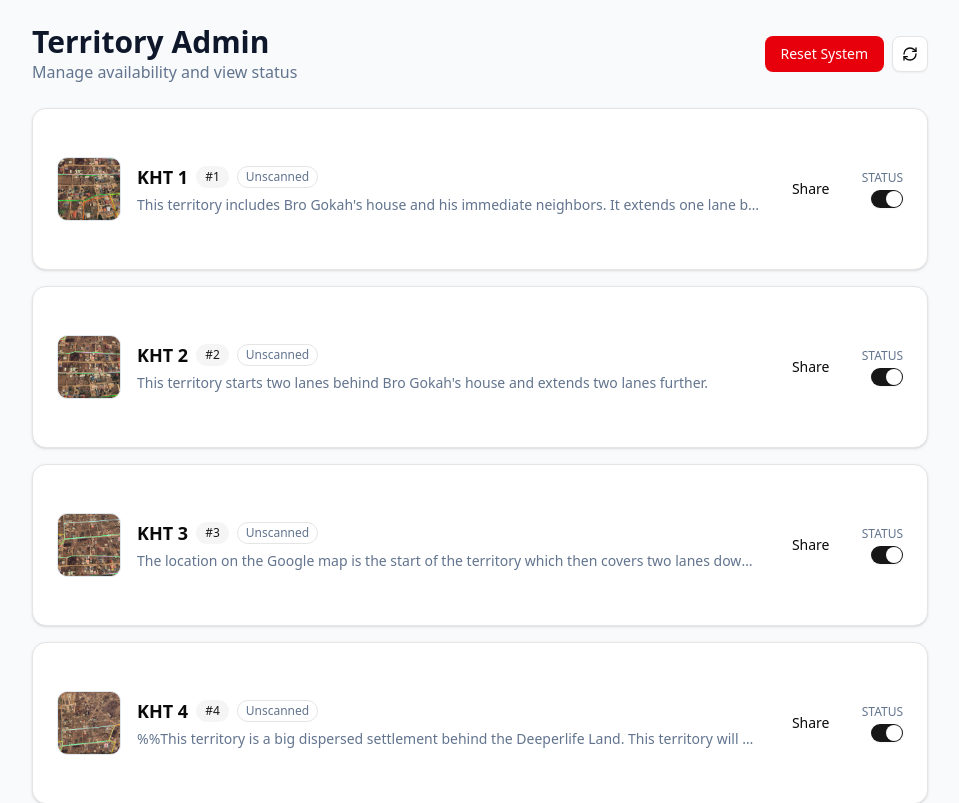
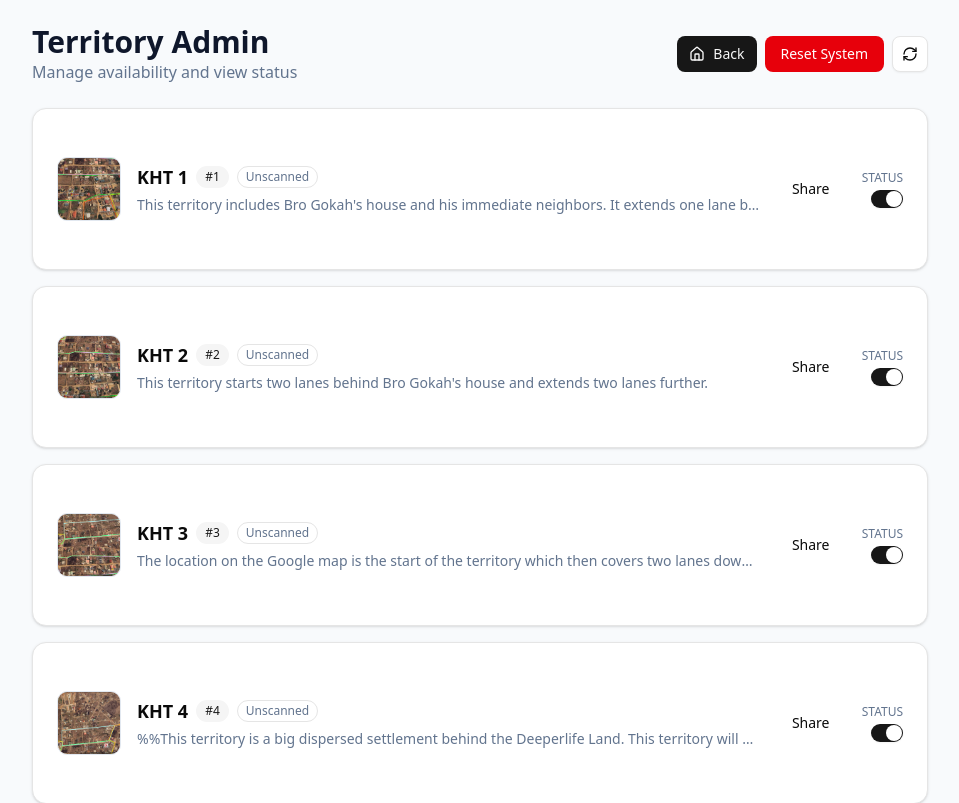
Before and after one commit to ElkanHub/MapDispenser, a Next.js app: page /admin in a window 1280 px wide. Shown: the top 803 px of the page, without its empty margins (160-1119 px from the left). Built offline with nearby package versions, Linux system fonts and the light colour scheme.

Commit message:
added back button

```diff
--- a/src/app/admin/page.tsx
+++ b/src/app/admin/page.tsx
@@ -6,7 +6,8 @@ import { Card, CardContent, CardHeader, CardTitle, CardDescription } from "@/com
 import { Switch } from "@/components/ui/switch";
 import { Badge } from "@/components/ui/badge";
 import { Button } from "@/components/ui/button";
-import { Loader2, RefreshCw } from 'lucide-react';
+import { Loader2, RefreshCw, HomeIcon } from 'lucide-react';
+import Link from 'next/link';
 
 export default function AdminPage() {
     const [territories, setTerritories] = useState<Territory[]>([]);
@@ -64,6 +65,7 @@ export default function AdminPage() {
                         <p className="text-slate-500">Manage availability and view status</p>
                     </div>
                     <div className="flex gap-2">
+                        <Link href="https://map-dispenser.vercel.app/"><Button> <HomeIcon />Back</Button></Link>
                         <Button
                             onClick={async () => {
                                 if (confirm("Are you sure you want to RESET the entire system? This will clear all assignments.")) {
```
